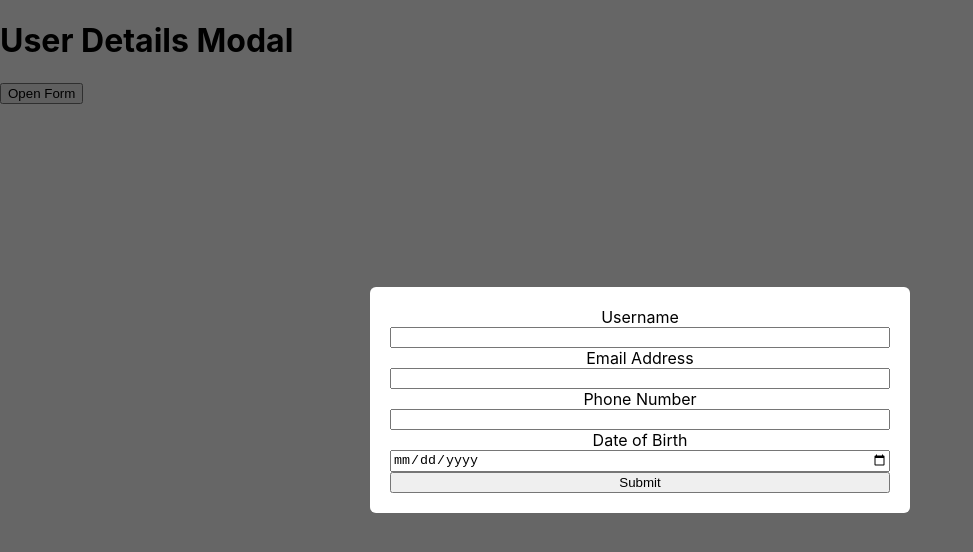
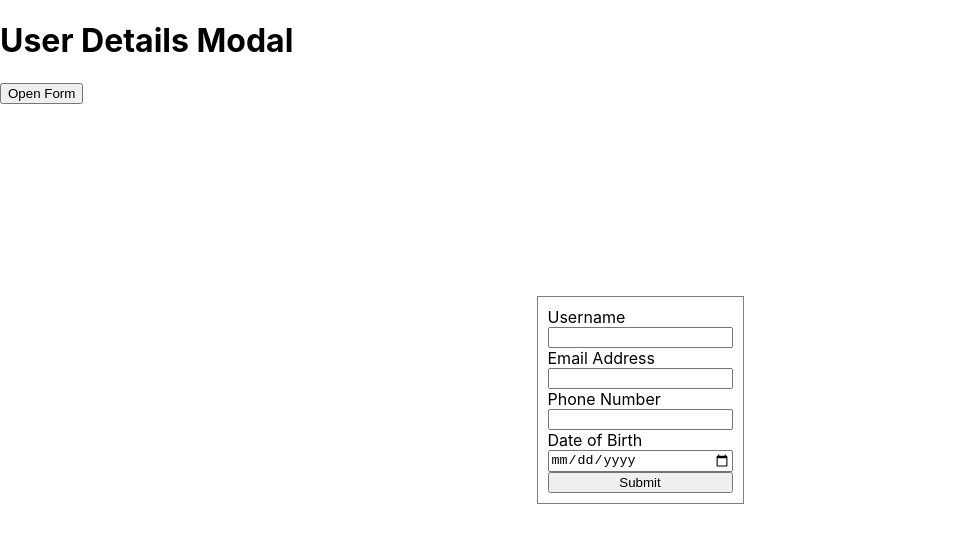
Before and after one commit to robinrdj/xmodal, a React (Create React App) app: page / in a window 1280 px wide. Both pictures are taken after a click on the button "Open Form". Shown: the top 552 px of the page, without its empty margins (0-973 px from the left). Built offline with nearby package versions, Linux system fonts and the light colour scheme.

Commit message:
changes made

```diff
--- a/src/App.css
+++ b/src/App.css
@@ -1,25 +1,18 @@
-.modal-content {
-  position: relative;
-  padding: 20px;
-  border-radius: 6px;
-  width: 500px;
-  background: white;
-  text-align: center;
-  z-index: 2;
-}
 form {
   display: flex;
   flex-direction: column;
+  border: 1px solid gray;
+  padding: 10px;
 }
-.modal-back {
+
+.modal {
+  position: fixed;
+  top: 0;
+  left: 0;
+  width: 100%;
+  height: 100%;
   display: flex;
   justify-content: center;
   align-items: center;
-  z-index: 1;
-  position: fixed;
-  top: 0;
-  left: 0;
-  width: 100vw;
-  background: rgba(0, 0, 0, 0.6);
-  height: 100vh;
+  z-index: 100;
 }
--- a/src/App.js
+++ b/src/App.js
@@ -6,7 +6,16 @@ function App() {
   const [emailaddress, setEmailaddress] = useState("");
   const [phonenumber, setPhonenumber] = useState("");
   const [dateOfBirth, setDateOfBirth] = useState("");
-  const [visible, setVisible] = useState(false);
+
+  const [isOpen, setIsOpen] = useState(false);
+  const openModal = () => setIsOpen(true);
+  const closeModal = () => setIsOpen(false);
+
+  const handleOutsideClick = (e) => {
+    if (e.target.className === "modal") {
+      closeModal();
+    }
+  };
 
   const handleSubmit=(e)=>{
     e.preventDefault();
@@ -34,18 +43,16 @@ function App() {
       );
       return;
     }
+    closeModal();
   }
 
   return (
     <div className='app'>
       <h1>User Details Modal</h1>
-      <button onClick={()=>{setVisible(!visible)}}>Open Form</button>
-
-
-      {visible && (
-        <div className="modal" >
- <div onClick={()=>{setVisible(false)}} className="modal-back">
- <div className="modal-content"  onClick={(e)=>{e.stopPropagation()}}>
+      <button onClick={openModal}>Open Form</button>
+      {isOpen && (
+        <div className="modal" onClick={handleOutsideClick}>
+ <div className="modal-content">
  <form onSubmit={handleSubmit}>
    <label>Username</label>
    <input type="text" id = "username" name="username" value = {username} onChange={(e)=>{setUsername(e.target.value)}} required/>
@@ -59,11 +66,8 @@ function App() {
  </form>
  </div>
  </div>
- </div>
       )}
-
     </div>
-
   );
 }
 
```
